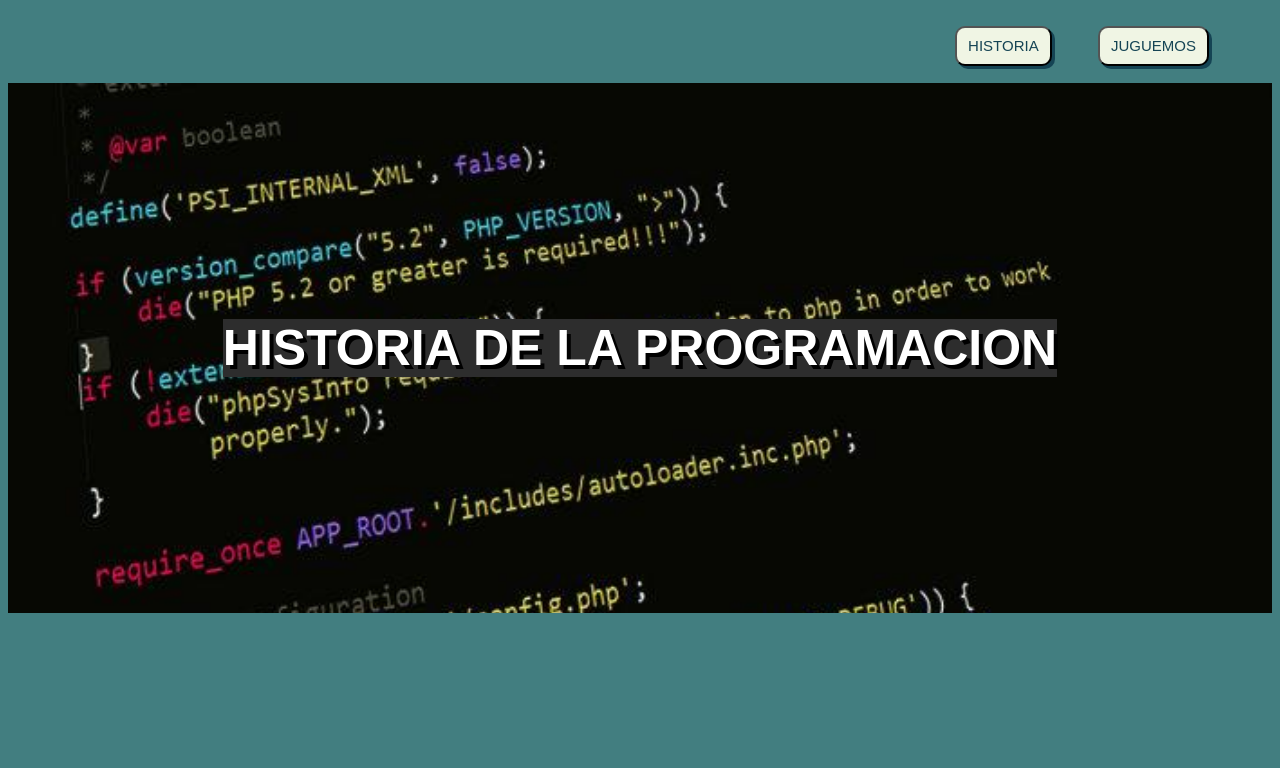
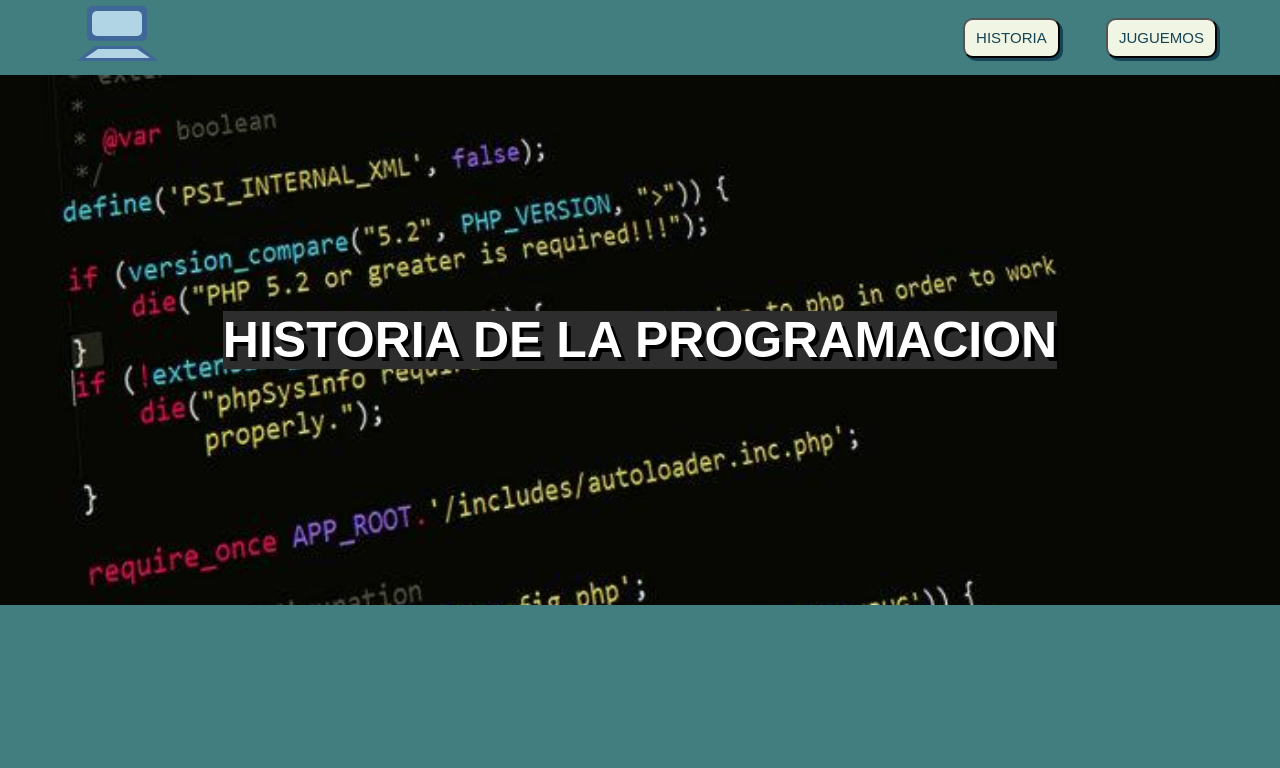
Before and after one commit to martinademoor/ProyectoFinalUTNAvanzado, a plain HTML site: page historia.html in a window 1280 px wide. Shown: the top 768 px of the page. Drawn offline with Linux system fonts and the light colour scheme.

Commit message:
agregado de icono y logo

```diff
--- a/historia.html
+++ b/historia.html
@@ -4,10 +4,18 @@
     <title>Proyecto-Final</title>
     <meta charset="UTF-8" />
     <link href="style.css" rel="stylesheet" />
+    <link rel="icon" href="./multimedia/logo.svg">
   </head>
   <body id="body">
     <nav class="nav">
-      <img />
+      <a href="./index.html">
+        <svg id="logo-compu" width="200" height="80">
+          <rect id="monitor1" x="47" y="5" width="60" height="35" fill="#3F6797" rx="5"></rect>
+          <rect id="monitor2" x="52" y="10" width="50" height="25" fill="#B1D5E4" rx="5"></rect>
+          <polygon id="teclado1" points="55 45,100 45, 118 60, 37 60" fill="#3F6797"></polygon>
+          <polygon id="teclado2" points="58 48, 97 48, 110 57, 45 57" fill="#B1D5E4"></polygon>
+        </svg>
+      </a>
       <div>
         <button class="boton-nav">
           <a class="link-nav" href="historia.html">HISTORIA</a>
@@ -104,7 +112,7 @@
     </main>
     <footer class="footer">
       <div>
-        <img />
+        <img src="./multimedia/logo.svg" alt="logo"/>
         <p>
           PROGRAMACION <br />E<br />
           HISTORIA
--- a/style.css
+++ b/style.css
@@ -4,6 +4,7 @@
 
 #body {
   background-color: #427e80;
+  margin: 0px;
 }
 
 .nav {
@@ -19,6 +20,11 @@
   display: flex;
   justify-content: space-around;
 }
+
+#logo-compu{
+  padding-top: 10px;
+}
+
 
 .boton-nav {
   height: 40px;
@@ -189,6 +195,7 @@ h2 {
   color: white;
 }
 
+
 .footer {
   height: 80px;
   display: flex;
@@ -209,6 +216,7 @@ h2 {
   font-weight: bold;
   font-size: 14px;
   margin-bottom: 10px;
+  margin-top: 10px;
 }
 
 .footer > p {
@@ -216,3 +224,7 @@ h2 {
   justify-content: flex-end;
   margin-right: 10px;
 }
+
+
+
+/*ANIMACION*/
```
Also changed, not shown: index.html (+10 -2 lines), poneraprueba.html (+10 -2 lines), multimedia/logo.svg (added).
